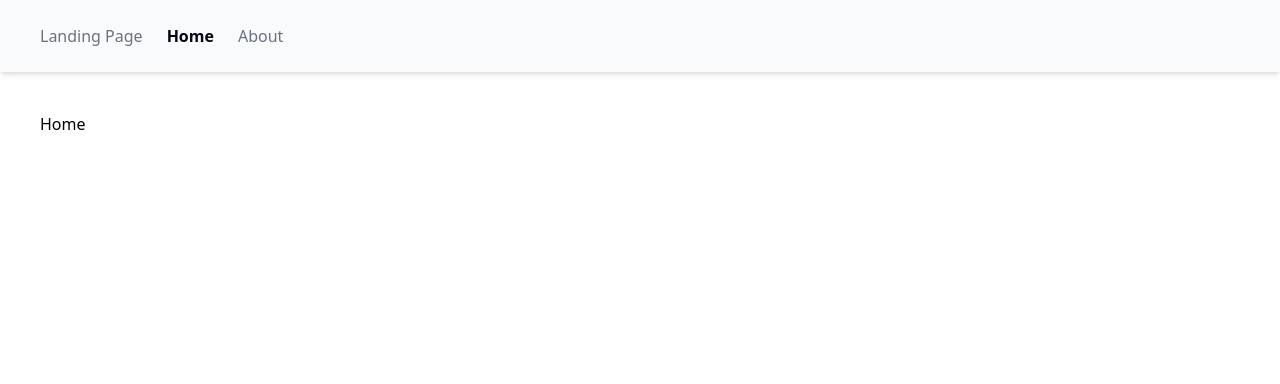
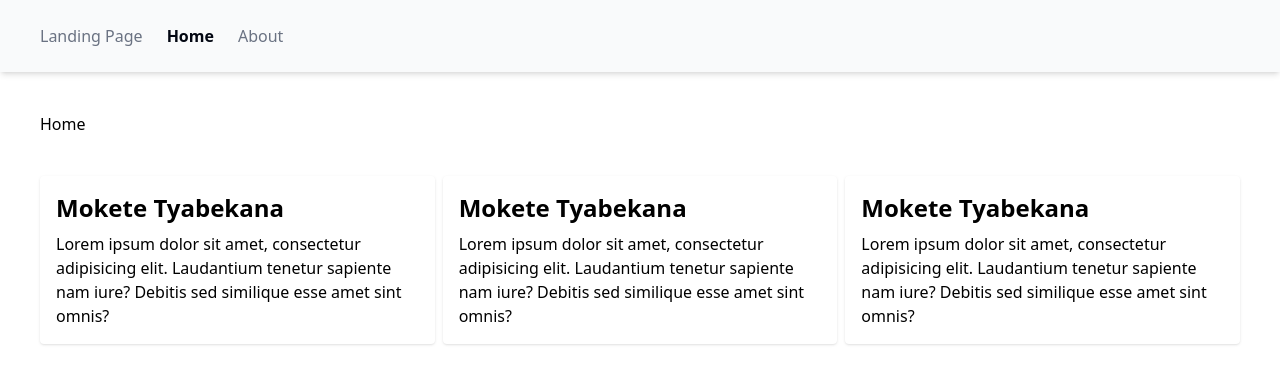
Before and after one commit to MoketeTyabekana/alx-project-0x02-setup, a Next.js app in the folder alx-project-0x02/: page /home in a window 1280 px wide. Shown: the top 384 px of the page. Built offline with nearby package versions, Linux system fonts and the light colour scheme.

Commit message:
Created a Card component and defined the CardProps interface and used the Card  in home page and added content.

```diff
--- /dev/null
+++ b/alx-project-0x02/components/common/Card.tsx
@@ -0,0 +1,12 @@
+import { CardProps } from "@/interfaces";
+
+const Card:React.FC<CardProps>=({title,content})=>{
+    return(
+        <div className="p-4 shadow-sm rounded-sm">
+          <h1 className="text-2xl font-bold mb-2">{title}</h1>
+          <p>{content}</p>
+        </div>
+    )
+}
+
+export default Card;
--- a/alx-project-0x02/interfaces/index.ts
+++ b/alx-project-0x02/interfaces/index.ts
@@ -0,0 +1,6 @@
+
+
+export interface CardProps{
+    title:string,
+    content:string,
+}
--- a/alx-project-0x02/pages/home.tsx
+++ b/alx-project-0x02/pages/home.tsx
@@ -1,11 +1,29 @@
 import React from "react";
+import Card from "@/components/common/Card";
 
 const Home: React.FC = () => {
   return (
     <main>
       <section>
         <h1>Home</h1>
+        <div className="grid grid-cols-3 justify-between gap-2 mt-10">
+             <Card
+             title="Mokete Tyabekana"
+             content="Lorem ipsum dolor sit amet, consectetur adipisicing elit. Laudantium tenetur sapiente nam iure? Debitis sed similique esse amet sint omnis?"
+             />
+
+                  <Card
+     title="Mokete Tyabekana"
+     content="Lorem ipsum dolor sit amet, consectetur adipisicing elit. Laudantium tenetur sapiente nam iure? Debitis sed similique esse amet sint omnis?"
+     />
+
+          <Card
+     title="Mokete Tyabekana"
+     content="Lorem ipsum dolor sit amet, consectetur adipisicing elit. Laudantium tenetur sapiente nam iure? Debitis sed similique esse amet sint omnis?"
+     />
+        </div>
       </section>
+
     </main>
   );
 };
```
